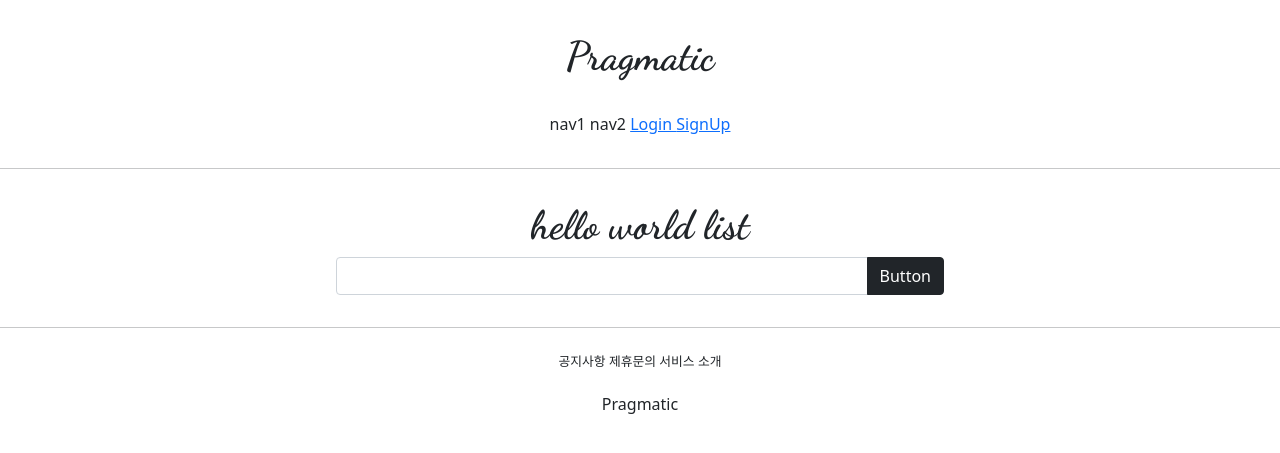
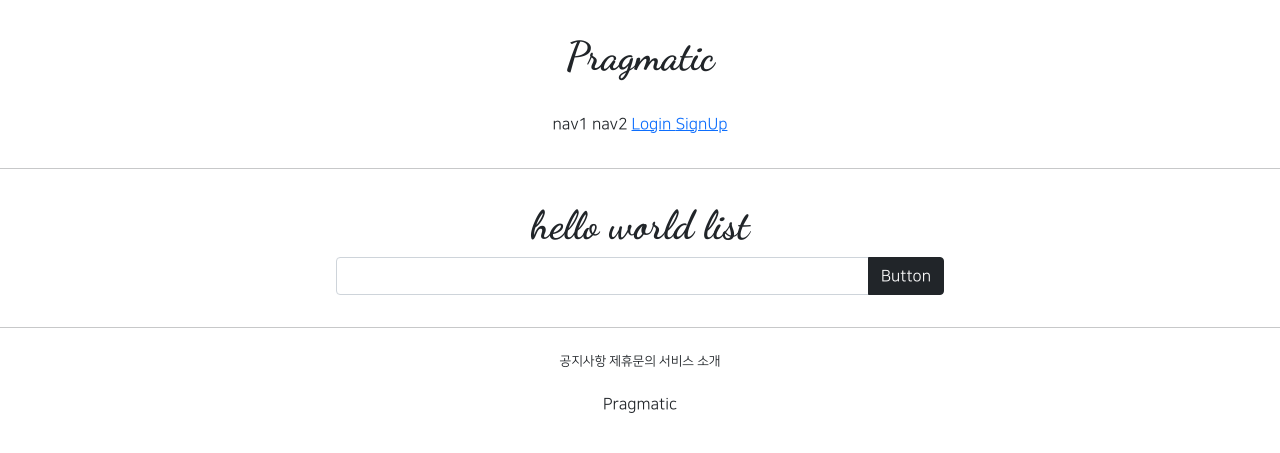
Before and after one commit to jam2208/GII_Project, a Django app: page /accounts/hello_world/ in a window 1280 px wide. Shown: the top 453 px of the page. Run offline with Django 3.2, Linux system fonts and the light colour scheme; parts of the project's set-up code (start-up, migrations or seed data) failed here and were passed over; some libraries are stand-ins or nearby versions.

Commit message:
2021.07.15 Commit 2

```diff
--- a/GII_Project1/settings.py
+++ b/GII_Project1/settings.py
@@ -122,7 +122,7 @@ AUTH_PASSWORD_VALIDATORS = [
 # Internationalization
 # https://docs.djangoproject.com/en/3.2/topics/i18n/
 
-LANGUAGE_CODE = 'en-us'
+LANGUAGE_CODE = 'ko-kr'
 
 TIME_ZONE = 'UTC'
 
--- a/templates/base.html
+++ b/templates/base.html
@@ -3,7 +3,7 @@
 
 {% include 'head.html' %}
 
-<body>
+<body style="font-family: 'NanumSquareR">
 
 {%  include 'header.html' %}
 
--- a/templates/head.html
+++ b/templates/head.html
@@ -14,4 +14,28 @@
 
     {# Static Files Link #}
     <link rel="stylesheet" type="text/css" href="{% static 'base.css' %}">
+
+    <style>
+        @font-face {
+            font-family: 'NanumSquareR';
+            src: local('NanumSquareR'),
+            url("{% static 'fonts/NanumSquareR.ttf' %}") format("opentype");
+        }
+        @font-face {
+            font-family: 'NanumSquareEB';
+            src: local('NanumSquareEB'),
+            url("{% static 'fonts/NanumSquareEB.otf' %}") format("opentype");
+        }
+        @font-face {
+            font-family: 'NanumSquareB';
+            src: local('NanumSquareB'),
+            url("{% static 'fonts/NanumSquareB.otf' %}") format("opentype");
+        }
+        @font-face {
+            font-family: 'NanumSquareR';
+            src: local('NanumSquareR'),
+            url("{% static 'fonts/NanumSquareR.otf' %}") format("opentype");
+        }
+    </style>
+
 </head>
```
Also changed, not shown: static/fonts/NanumSquareB.otf (added), static/fonts/NanumSquareEB.otf (added), static/fonts/NanumSquareL.otf (added), static/fonts/NanumSquareR.otf (added).
